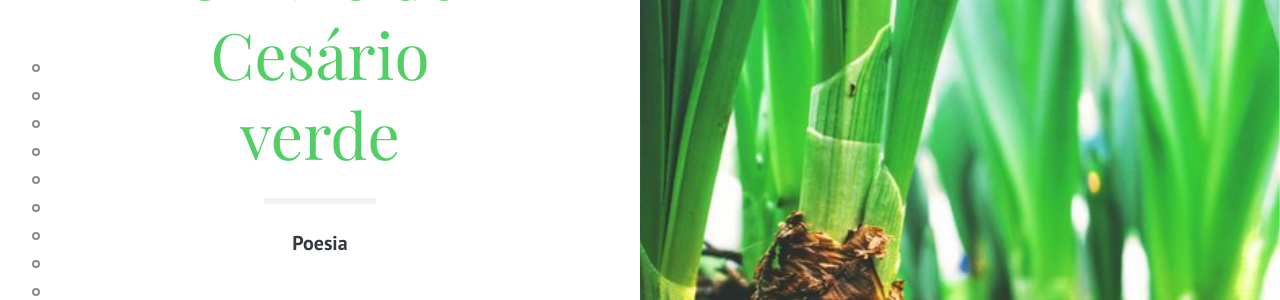
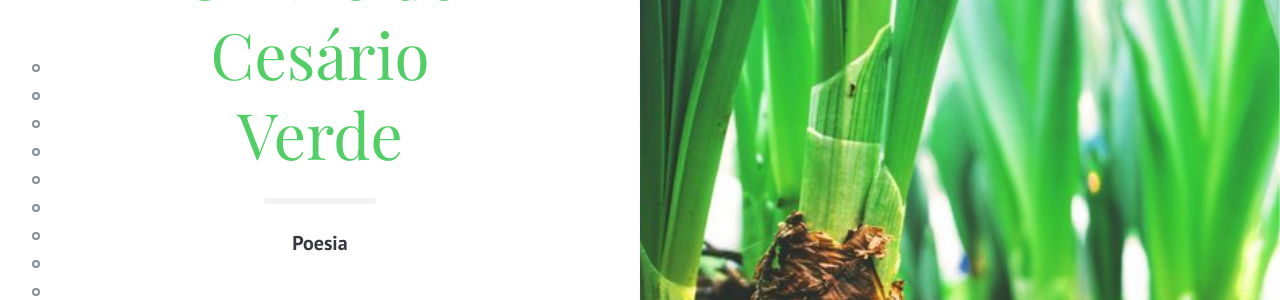
Before and after one commit to nunogand/primavera, a Jekyll site: the page built from index.md, in a window 1280 px wide and 900 px high. Shown: the part 256-556 px from the top of the window. Built offline with Jekyll 4.4.1, drawn with Linux system fonts in a browser that asks for light colours; part of the change alters nothing that is shown.

Commit message:
Update _config.yml

```diff
--- a/_config.yml
+++ b/_config.yml
@@ -41,8 +41,8 @@ sass:
   style: compressed
 
 # Site meta
-title: O livro de Cesário verde
-tagline: 'A one-page, two-column Jekyll theme.'
+title: O livro de Cesário Verde
+tagline: 'O livro de Cesário Verde'
 keywords: 'Cesário, Verde, Poesia, Livro'
 description: 'Poesia'
 url: https://primavera.netlify.app
```
